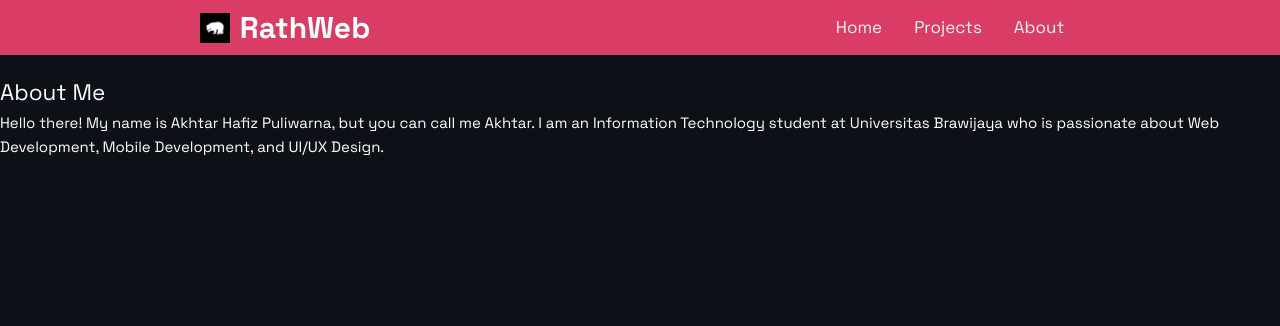
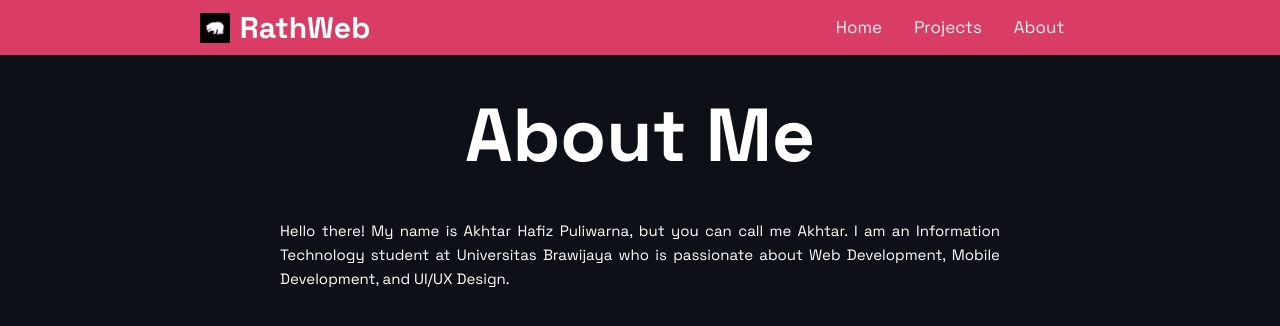
Before and after one commit to bukanberuangsr/RathWeb, a Vue app: page /about in a window 1280 px wide. Shown: the top 326 px of the page. Built offline with nearby package versions, Linux system fonts and the light colour scheme.

Commit message:
update about page style

```diff
--- a/src/pages/AboutMe.vue
+++ b/src/pages/AboutMe.vue
@@ -1,14 +1,44 @@
 <script setup></script>
 
 <template>
-  <section>
+  <div class="content">
+    <header>
       <h1>About Me</h1>
+    </header>
+    <section class="desc">
       <p>
         Hello there! My name is Akhtar Hafiz Puliwarna, but you can call me Akhtar. I am an
         Information Technology student at Universitas Brawijaya who is passionate about Web
         Development, Mobile Development, and UI/UX Design.
       </p>
     </section>
+  </div>
 </template>
 
-<style scoped></style>
+<style scoped>
+.content {
+  display: flex;
+  flex-direction: column;
+  align-items: center;
+  justify-content: center;
+  margin: 0 auto;
+  padding: 0 60px;
+  gap: 24px;
+}
+
+header {
+  text-align: center;
+  h1 {
+    font-size: 5em;
+    font-weight: 700;
+  }
+}
+
+.desc {
+  max-width: 720px;
+  p {
+    text-align: justify;
+    font-weight: 500;
+  }
+}
+</style>
```
Lines whose indentation alone changed are shown as unchanged.
